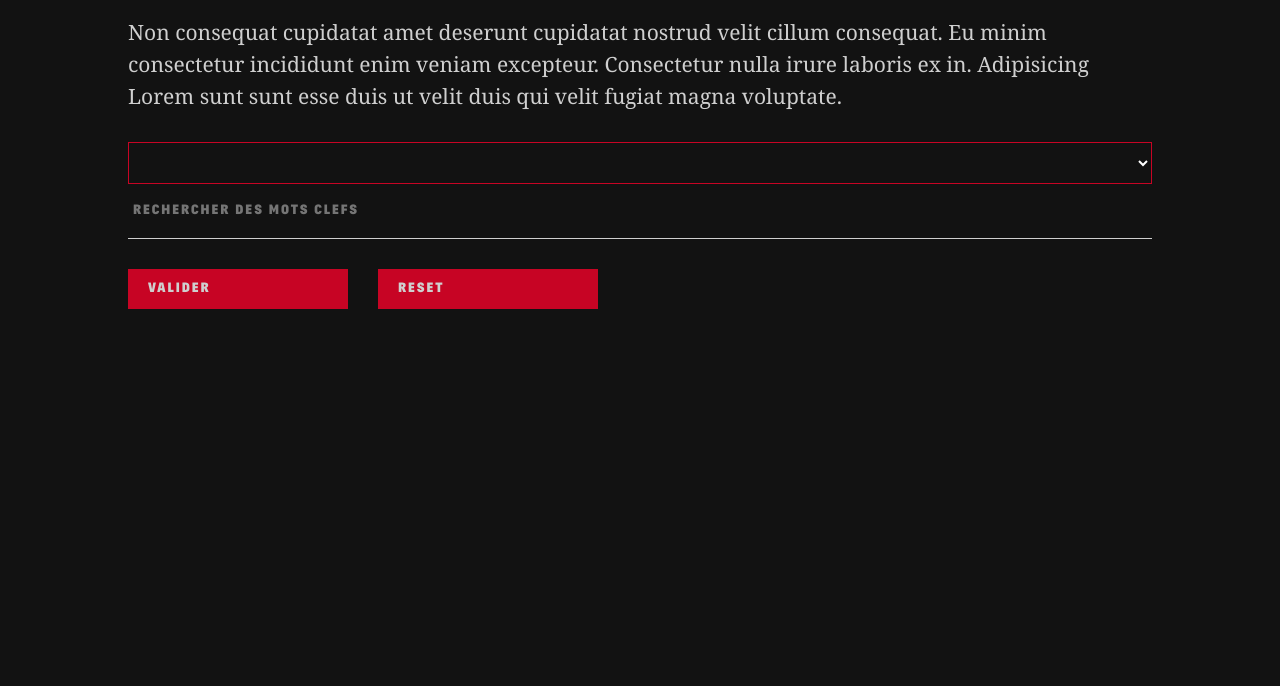
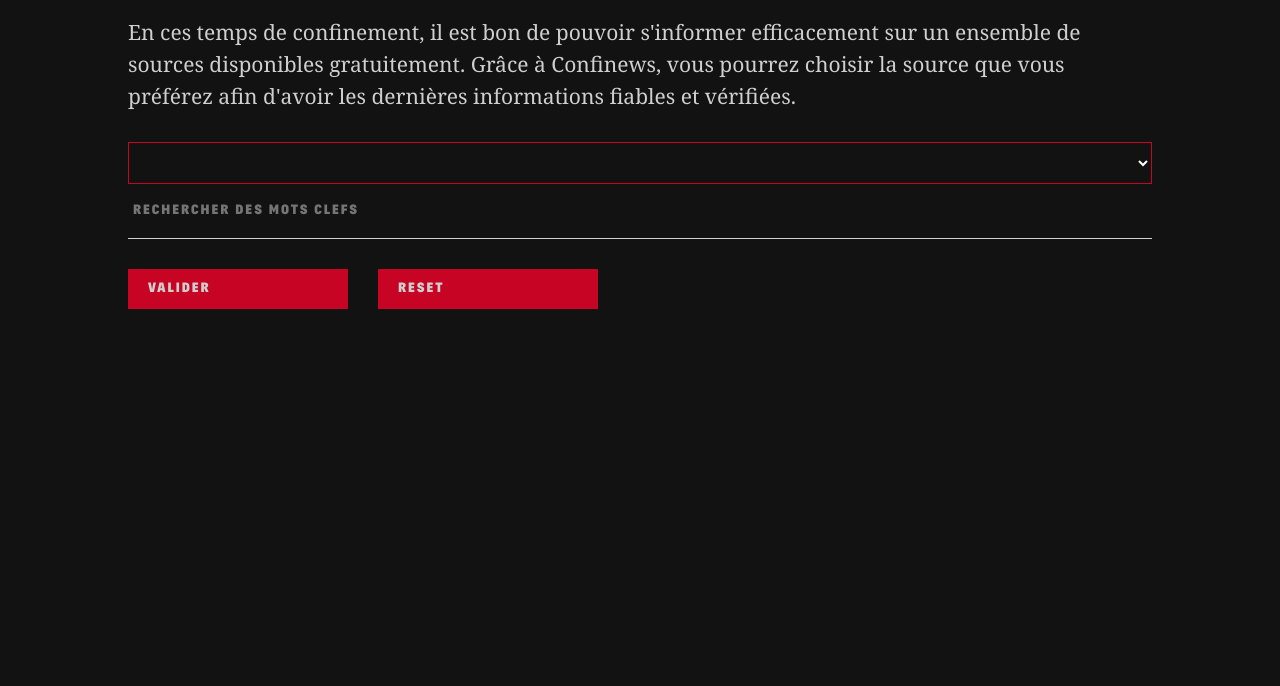
Before and after one commit to mathis-dyk/mathis-dyk.github.io, a plain HTML site: page index.html in a window 1280 px wide. Shown: the part 114-800 px from the top of the page. Drawn offline with Linux system fonts and the light colour scheme; no server answers; files whose address does not match are found by name.

Commit message:
Add description and change text

```diff
--- a/index.html
+++ b/index.html
@@ -3,7 +3,8 @@
 <head>
     <meta charset="UTF-8">
     <meta name="viewport" content="width=device-width, initial-scale=1.0">
-    <title>Document</title>
+    <title>CONFINEWS</title>
+    <meta name="description" content="En ces temps de confinement, il est bon de pouvoir s'informer">
     <link rel="stylesheet" href="">
     <link rel="stylesheet" href="css/reset.css">
     <link rel="stylesheet" href="css/style.css">
@@ -42,7 +43,7 @@
 
     <main>
         <h1>ConfiNews</h1>
-        <p>Non consequat cupidatat amet deserunt cupidatat nostrud velit cillum consequat. Eu minim consectetur incididunt enim veniam excepteur. Consectetur nulla irure laboris ex in. Adipisicing Lorem sunt sunt esse duis ut velit duis qui velit fugiat magna voluptate.</p>
+        <p>En ces temps de confinement, il est bon de pouvoir s'informer efficacement sur un ensemble de sources disponibles gratuitement. Grâce à Confinews, vous pourrez choisir la source que vous préférez afin d'avoir les dernières informations fiables et vérifiées.</p>
         <form class="formSource">
             <select class="sourcesSelect"></select>
             <input type="text" class="keywordsInput" placeholder="Rechercher des mots clefs" />
```
